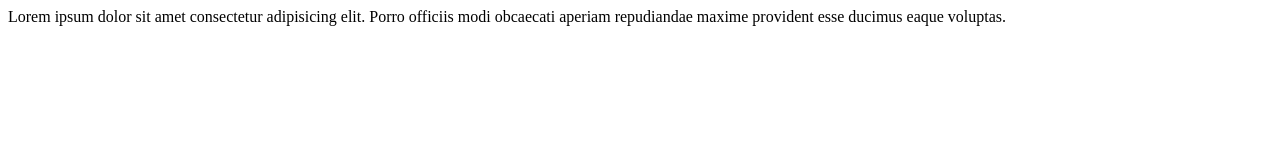
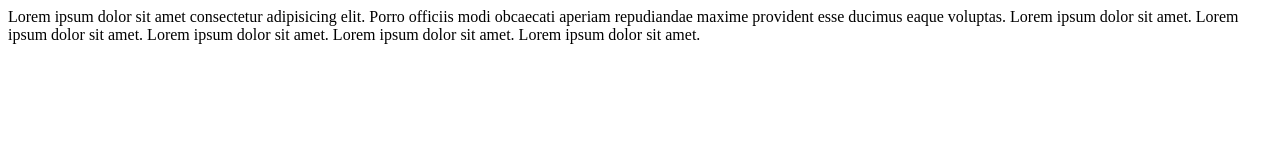
Before and after one commit to jamesbot-007/git_tutorial2, a plain HTML site: page index.html in a window 1280 px wide. Drawn offline with Linux system fonts and the light colour scheme.

Commit message:
css and js added

```diff
--- a/index.html
+++ b/index.html
@@ -7,5 +7,12 @@
 </head>
 <body>
     Lorem ipsum dolor sit amet consectetur adipisicing elit. Porro officiis modi obcaecati aperiam repudiandae maxime provident esse ducimus eaque voluptas.
+
+
+    Lorem ipsum dolor sit amet.
+    Lorem ipsum dolor sit amet.
+    Lorem ipsum dolor sit amet.
+    Lorem ipsum dolor sit amet.
+    Lorem ipsum dolor sit amet.
 </body>
 </html>
```
Also changed, not shown: file2.txt, script.js (added), style.css (added).
